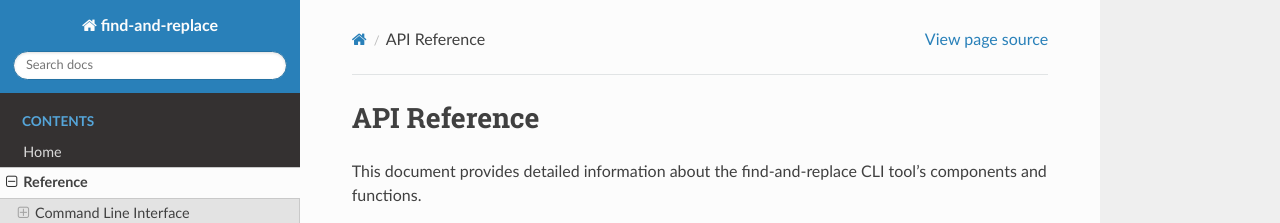
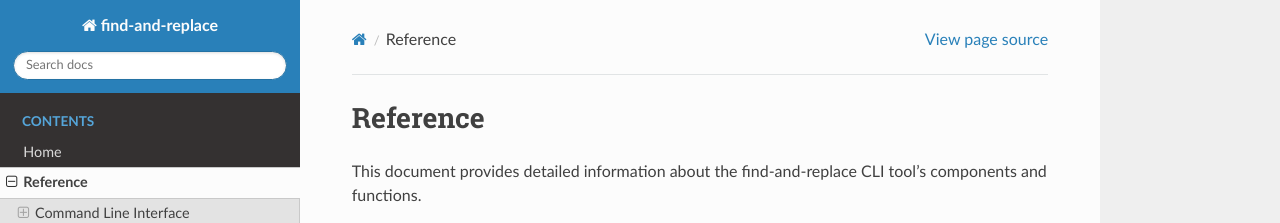
Before and after one commit to apisani1/find-and-replace, a Sphinx documentation site: the page built from docs/source/reference.md, in a window 1280 px wide and 900 px high. Shown: the top 223 px of the window. Built offline with Sphinx 7.4.7 and the Read the Docs theme 3.1.0, drawn with Linux system fonts in a browser that asks for light colours.

Commit message:
Delete de word API om the reference doc

```diff
--- a/docs/source/reference.md
+++ b/docs/source/reference.md
@@ -1,4 +1,4 @@
-# API Reference
+# Reference
 
 This document provides detailed information about the find-and-replace CLI tool's components and functions.
 
```
